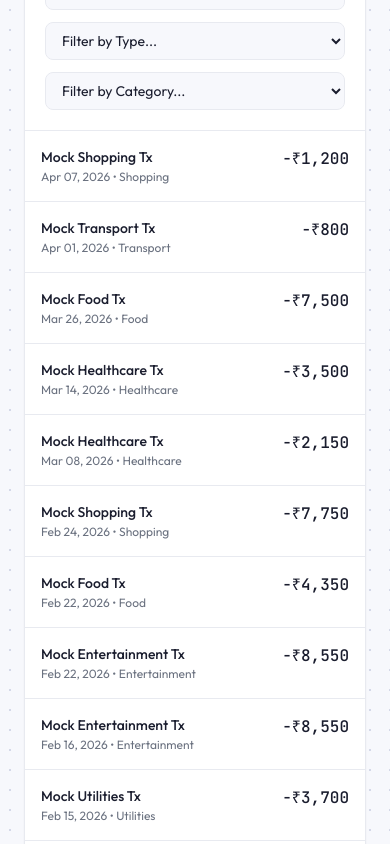
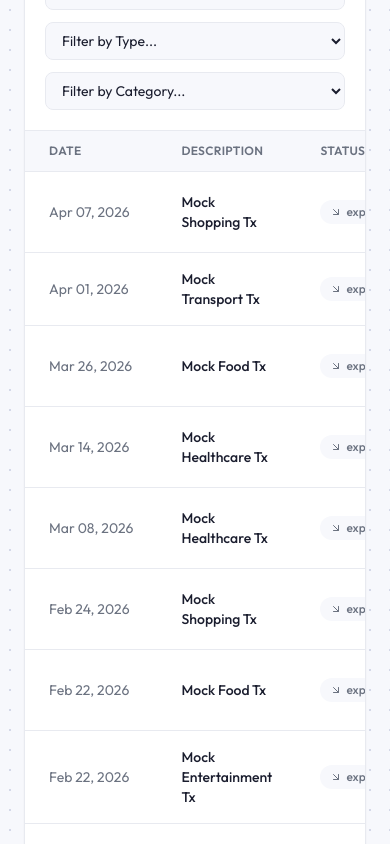
Before and after one commit to Aravind56565657/zorvyn, a React (Vite) app: page / in a window 390 px wide. Shown: the part 2420-3264 px from the top of the page. Built offline with nearby package versions, Linux system fonts and the light colour scheme.

Commit message:
Final verification sync

```diff
--- a/src/components/TransactionsTable.tsx
+++ b/src/components/TransactionsTable.tsx
@@ -132,42 +132,7 @@ export const TransactionsTable: React.FC = () => {
       </div>
 
       <div className="overflow-x-auto bg-white dark:bg-[#131A2A]">
-        {/* Mobile View: Card Layout */}
-        <div className="md:hidden flex flex-col divide-y divide-border1 dark:divide-[#1F2937]">
-          {paginatedData.length > 0 ? (
-            paginatedData.map((tx) => (
-              <div key={tx.id} className="p-4 flex flex-col gap-2 hover:bg-base/50 dark:hover:bg-[#1F2937]/50 transition-colors">
-                <div className="flex justify-between items-start">
-                  <div className="flex flex-col">
-                    <p className="text-sm font-medium text-text1 dark:text-[#F3F4F6]">{tx.description}</p>
-                    <span className="text-xs text-text2 dark:text-[#9CA3AF] mt-0.5">{format(parseISO(tx.date), 'MMM dd, yyyy')} • {tx.category}</span>
-                  </div>
-                  <div className="text-right">
-                    <span className={clsx("font-mono font-medium block", tx.type === 'income' ? 'text-green' : 'text-text1 dark:text-[#F3F4F6]')}>
-                      {tx.type === 'income' ? '+' : '-'}{formatINR(tx.amount)}
-                    </span>
-                  </div>
-                </div>
-
-                {role === 'Admin' && (
-                  <div className="flex justify-end gap-3 mt-2 pt-3 border-t border-border1/50 dark:border-[#1F2937]/50">
-                    <button onClick={() => { setEditingTx(tx); setIsModalOpen(true); }} className="text-text3 hover:text-[#5B6AF0] flex items-center gap-1.5 text-xs font-semibold px-3 py-1.5 bg-[#F3F4F6] dark:bg-[#1F2937] rounded-lg">
-                      <Edit2 size={12} /> Edit
-                    </button>
-                    <button onClick={() => deleteTransaction(tx.id)} className="text-text3 hover:text-red flex items-center gap-1.5 text-xs font-semibold px-3 py-1.5 bg-[#F3F4F6] dark:bg-[#1F2937] rounded-lg">
-                      <Trash2 size={12} /> Delete
-                    </button>
-                  </div>
-                )}
-              </div>
-            ))
-          ) : (
-             <div className="p-6 text-center text-sm text-text3 dark:text-[#6B7280]">No records found.</div>
-          )}
-        </div>
-
-        {/* Desktop View: Standard Table */}
-        <table className="hidden md:table w-full text-left">
+        <table className="w-full text-left">
           <thead className="bg-[#F7F8FC] dark:bg-[#0B0F19] border-b border-[#E8EAF0] dark:border-[#1F2937]">
             <tr>
               <th className="px-6 py-3 text-xs font-semibold text-text2 dark:text-[#9CA3AF] uppercase tracking-wide cursor-pointer hover:text-text1 dark:hover:text-[#F3F4F6]" onClick={() => handleSort('date')}>Date</th>
```
